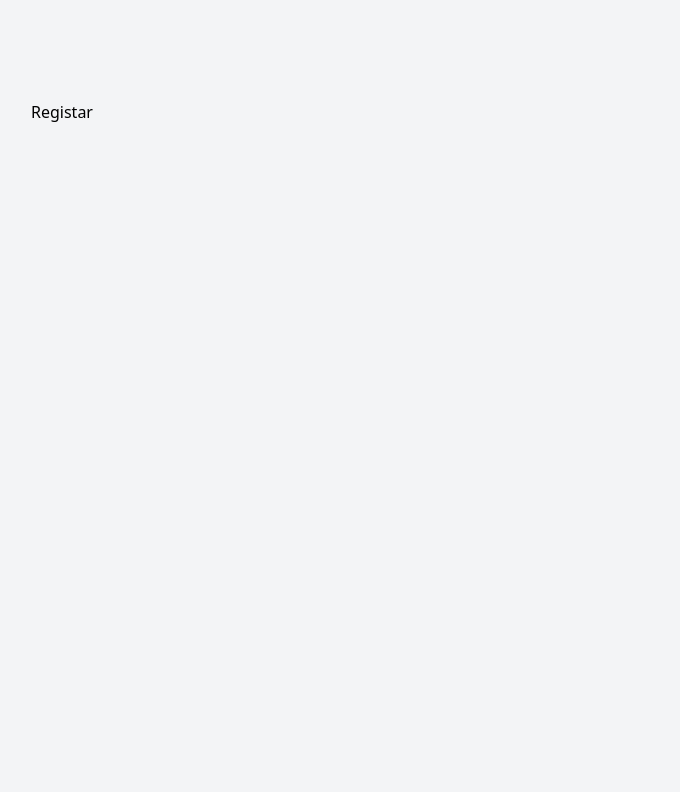
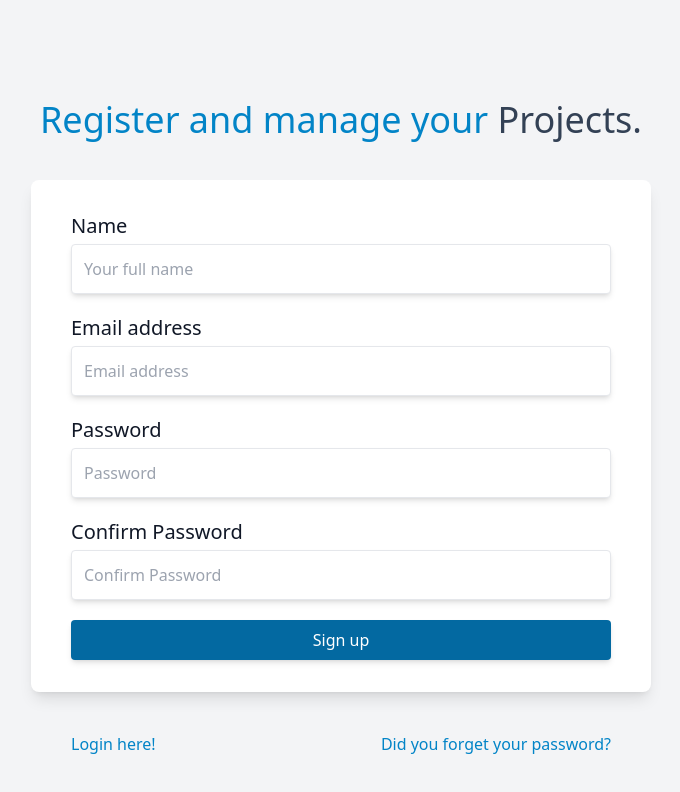
Before and after one commit to Maopos/GroupProjects-Mern, a React (Vite) app: page /register in a window 1280 px wide. Shown: the top 792 px of the page, without its empty margins (299-979 px from the left). Built offline with nearby package versions, Linux system fonts and the light colour scheme.

Commit message:
Register, Confirm, ForgotPassword, Reset password

```diff
--- a/src/layouts/AuthLayout.jsx
+++ b/src/layouts/AuthLayout.jsx
@@ -3,7 +3,7 @@ import { Outlet } from "react-router-dom";
 const AuthLayout = () => {
   return (
     <>
-      <main className="container mx-auto mt-5 md:mt-20 p-2 md:p-5 md:flex md:justify-center">
+      <main className="container mx-auto mt-20 p-2 md:p-5 md:flex md:justify-center">
         <div className="md:w-2/3 lg:w-1/2">
           <Outlet />
         </div>
--- a/src/pages/ConfirmAccount.jsx
+++ b/src/pages/ConfirmAccount.jsx
@@ -1,7 +1,10 @@
 const ConfirmAccount = () => {
   return (
-    <div>
-      <h3>Confirm Account</h3>
+    <div className="my-10 bg-white shadow-lg rounded-lg p-2 md:px-10 md:py-3">
+      <h3 className="text-sky-600 text-center font-thin text-4xl mb-2">
+        Confirm your account and manage your{" "}
+        <span className="text-slate-700 font-extralightlight">Projects.</span>{" "}
+      </h3>
     </div>
   );
 };
--- a/src/pages/ForgotPassword.jsx
+++ b/src/pages/ForgotPassword.jsx
@@ -1,7 +1,49 @@
+import { Link } from "react-router-dom";
+
 const ForgotPassword = () => {
   return (
     <div>
-      <h3>Forgot Password</h3>
+      <>
+        <h3 className="text-sky-600 text-center font-thin text-4xl mb-2">
+          Recovery your{" "}
+          <span className="text-slate-700 font-extralightlight">Password.</span>{" "}
+        </h3>
+        <form className="my-10 bg-white shadow-lg rounded-lg p-2 md:px-10 md:py-3">
+          <div className="my-5">
+            <label
+              htmlFor="email"
+              className="text-gray-900 text-xl font-thin block"
+            >
+              Account Email
+            </label>
+            <input
+              id="email"
+              name=""
+              type="email"
+              placeholder="Write your account email"
+              className="w-full shadow-md border mt-1 p-3 rounded font-thin"
+            />
+          </div>
+
+          <input
+            type="submit"
+            value="Login"
+            className="text-white bg-sky-700 hover:bg-sky-600 w-full rounded
+          shadow-md font-light py-2 cursor-pointer mb-5 transition-colors"
+          />
+        </form>
+        <nav className="lg:flex lg:justify-between px-10">
+          <Link to={"/"} className="text-sky-600 font-light block text-center">
+            Login here!
+          </Link>
+          <Link
+            to={"/register"}
+            className="text-sky-600 font-light block text-center"
+          >
+            Sign up here!
+          </Link>
+        </nav>
+      </>
     </div>
   );
 };
--- a/src/pages/Login.jsx
+++ b/src/pages/Login.jsx
@@ -1,10 +1,13 @@
+import { Link } from "react-router-dom";
+
 const Login = () => {
   return (
     <>
-      <h3 className="text-sky-600 font-thin text-4xl capitalize">
-        Log in and manage your <span className="text-slate-700">projects.</span>{" "}
+      <h3 className="text-sky-600 text-center font-thin text-4xl mb-2">
+        Log in and manage your{" "}
+        <span className="text-slate-700 font-extralightlight">Projects.</span>{" "}
       </h3>
-      <form className="my-10 bg-white shadow rounded-lg p-2 md:px-10 md:py-3">
+      <form className="my-10 bg-white shadow-lg rounded-lg p-2 md:px-10 md:py-3">
         <div className="my-5">
           <label
             htmlFor="email"
@@ -37,10 +40,25 @@ const Login = () => {
         </div>
         <input
           type="submit"
+          value="Login"
           className="text-white bg-sky-700 hover:bg-sky-600 w-full rounded
           shadow-md font-light py-2 cursor-pointer mb-5 transition-colors"
         />
       </form>
+      <nav className="lg:flex lg:justify-between px-10">
+        <Link
+          to={"register"}
+          className="text-sky-600 font-light block text-center"
+        >
+          Sign up here!
+        </Link>
+        <Link
+          to={"forgot-password"}
+          className="text-sky-600 font-light block text-center"
+        >
+          Did you forget your password?
+        </Link>
+      </nav>
     </>
   );
 };
--- a/src/pages/NewPassword.jsx
+++ b/src/pages/NewPassword.jsx
@@ -1,8 +1,49 @@
 const NewPassword = () => {
   return (
-    <div>
-      <h3>New Password </h3>
-    </div>
+    <>
+      <h3 className="text-sky-600 text-center font-thin text-4xl mb-2">
+        Set your new{" "}
+        <span className="text-slate-700 font-extralightlight">Password.</span>{" "}
+      </h3>
+      <form className="my-10 bg-white shadow-lg rounded-lg p-2 md:px-10 md:py-3">
+        <div className="my-5">
+          <label
+            htmlFor="password"
+            className="text-gray-900 text-xl font-thin block"
+          >
+            New Password
+          </label>
+          <input
+            id="password"
+            name=""
+            type="password"
+            placeholder="New Password"
+            className="w-full shadow-md border mt-1 p-3 rounded font-thin"
+          />
+        </div>
+        <div className="my-5">
+          <label
+            htmlFor="password2"
+            className="text-gray-900 text-xl font-thin block"
+          >
+            Confirm New Password
+          </label>
+          <input
+            id="password2"
+            name=""
+            type="password"
+            placeholder="Confirm New Password"
+            className="w-full shadow-md border mt-1 p-3 rounded font-thin"
+          />
+        </div>
+        <input
+          type="submit"
+          value="Set new password"
+          className="text-white bg-sky-700 hover:bg-sky-600 w-full rounded
+        shadow-md font-light py-2 cursor-pointer mb-5 transition-colors"
+        />
+      </form>
+    </>
   );
 };
 
--- a/src/pages/Register.jsx
+++ b/src/pages/Register.jsx
@@ -1,9 +1,93 @@
+import { Link } from "react-router-dom";
+
 const Register = () => {
- return (
-   <div>
-     <h3>Registar</h3>
-   </div>
- );
+  return (
+    <>
+      <h3 className="text-sky-600 text-center font-thin text-4xl mb-2">
+        Register and manage your{" "}
+        <span className="text-slate-700 font-extralightlight">Projects.</span>{" "}
+      </h3>
+      <form className="my-10 bg-white shadow-lg rounded-lg p-2 md:px-10 md:py-3">
+        <div className="my-5">
+          <label
+            htmlFor="name"
+            className="text-gray-900 text-xl font-thin block"
+          >
+            Name
+          </label>
+          <input
+            id="name"
+            name=""
+            type="text"
+            placeholder="Your full name"
+            className="w-full shadow-md border mt-1 p-3 rounded font-thin"
+          />
+        </div>
+        <div className="my-5">
+          <label
+            htmlFor="email"
+            className="text-gray-900 text-xl font-thin block"
+          >
+            Email address
+          </label>
+          <input
+            id="email"
+            name=""
+            type="email"
+            placeholder="Email address"
+            className="w-full shadow-md border mt-1 p-3 rounded font-thin"
+          />
+        </div>
+        <div className="my-5">
+          <label
+            htmlFor="password"
+            className="text-gray-900 text-xl font-thin block"
+          >
+            Password
+          </label>
+          <input
+            id="password"
+            name=""
+            type="password"
+            placeholder="Password"
+            className="w-full shadow-md border mt-1 p-3 rounded font-thin"
+          />
+        </div>
+        <div className="my-5">
+          <label
+            htmlFor="password2"
+            className="text-gray-900 text-xl font-thin block"
+          >
+            Confirm Password
+          </label>
+          <input
+            id="password2"
+            name=""
+            type="password"
+            placeholder="Confirm Password"
+            className="w-full shadow-md border mt-1 p-3 rounded font-thin"
+          />
+        </div>
+        <input
+          type="submit"
+          value="Sign up"
+          className="text-white bg-sky-700 hover:bg-sky-600 w-full rounded
+          shadow-md font-light py-2 cursor-pointer mb-5 transition-colors"
+        />
+      </form>
+      <nav className="lg:flex lg:justify-between px-10">
+        <Link to={"/"} className="text-sky-600 font-light block text-center">
+          Login here!
+        </Link>
+        <Link
+          to={"/forgot-password"}
+          className="text-sky-600 font-light block text-center"
+        >
+          Did you forget your password?
+        </Link>
+      </nav>
+    </>
+  );
 };
 
 export default Register;
```
